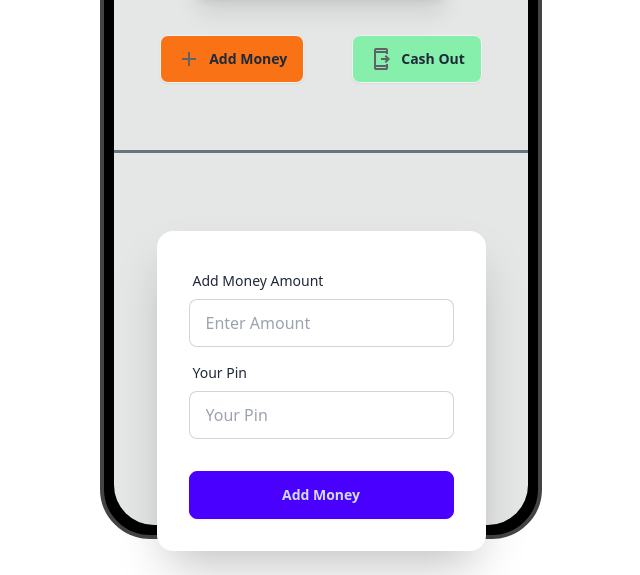
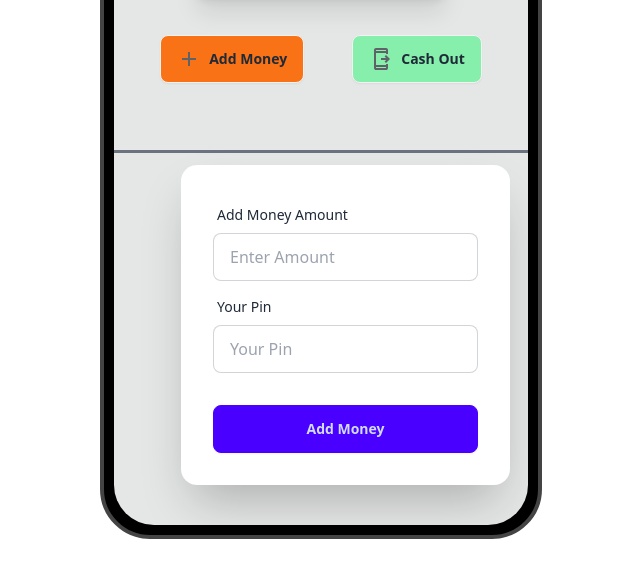
Before and after one commit to abubakar308/login-page, a plain HTML site: page homepage.html in a window 1280 px wide. Both pictures are taken after a click on the button "Add Money". Shown: the part 225-800 px from the top of the page, without its empty margins (319-959 px from the left). Drawn offline with nearby package versions, Linux system fonts and the light colour scheme.

Commit message:
added position

```diff
--- a/homepage.html
+++ b/homepage.html
@@ -33,7 +33,8 @@
                         Cash Out
                       </button>
                   </div>
-                <div id="add-money" class="hidden absolute bottom-6">
+               <div class="relative">
+                <div id="add-money" class="hidden absolute top-0 left-[-140px]">
                     <div class="card bg-base-100 w-full max-w-sm shrink-0 shadow-2xl">
                         <form class="card-body">
                           <div class="form-control">
@@ -54,7 +55,7 @@
                         </form>
                       </div>
                 </div>
-                <div id="cash-out" class="hidden absolute bottom-6">
+                <div id="cash-out" class="hidden absolute top-0 left-[-140px]">
                     <div class="card bg-base-100 w-full max-w-sm shrink-0 shadow-2xl">
                         <form class="card-body">
                           <div class="form-control">
@@ -74,6 +75,7 @@
                           </div>
                         </form>
                       </div>
+               </div>
                 </div>
                </div>
               </div>
```
